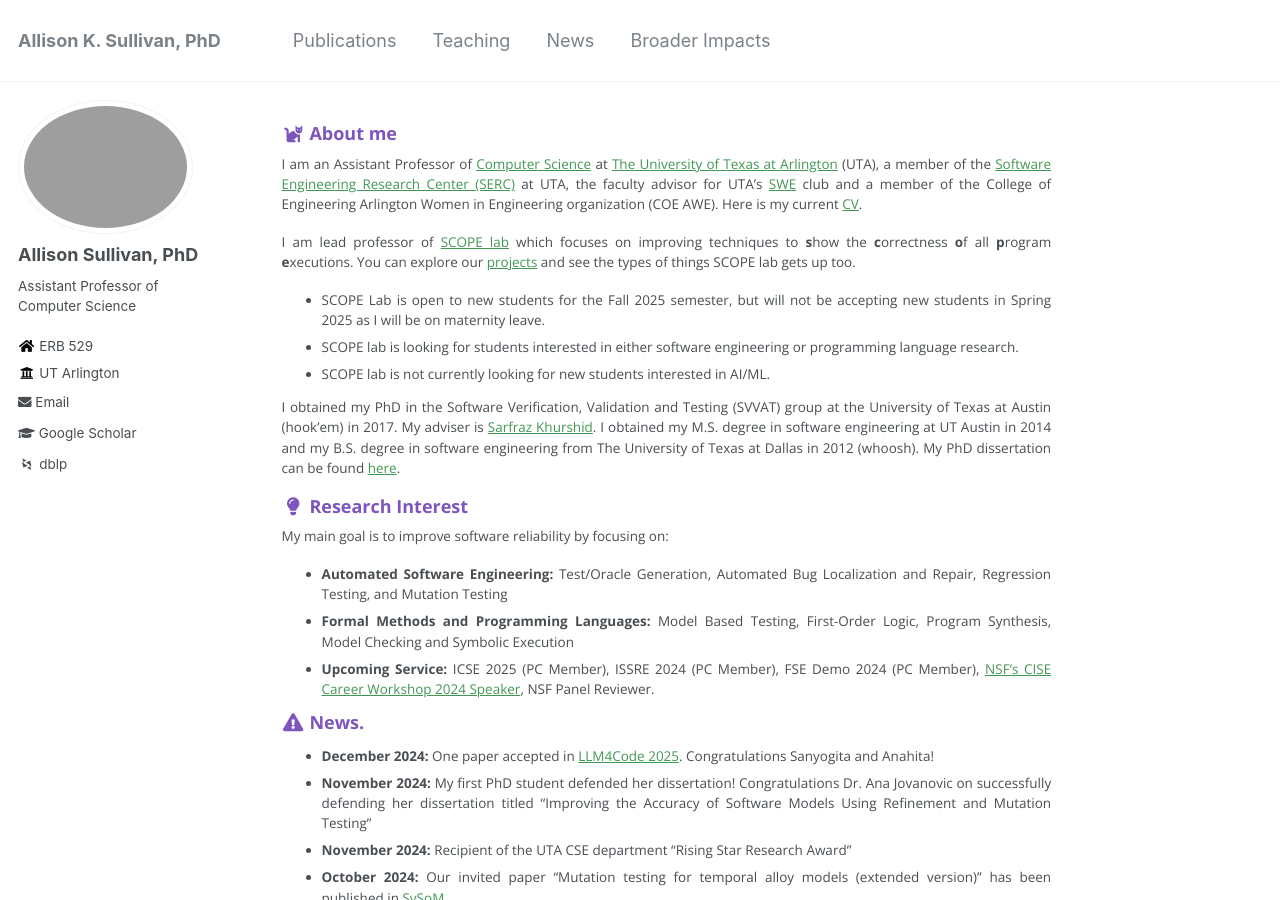
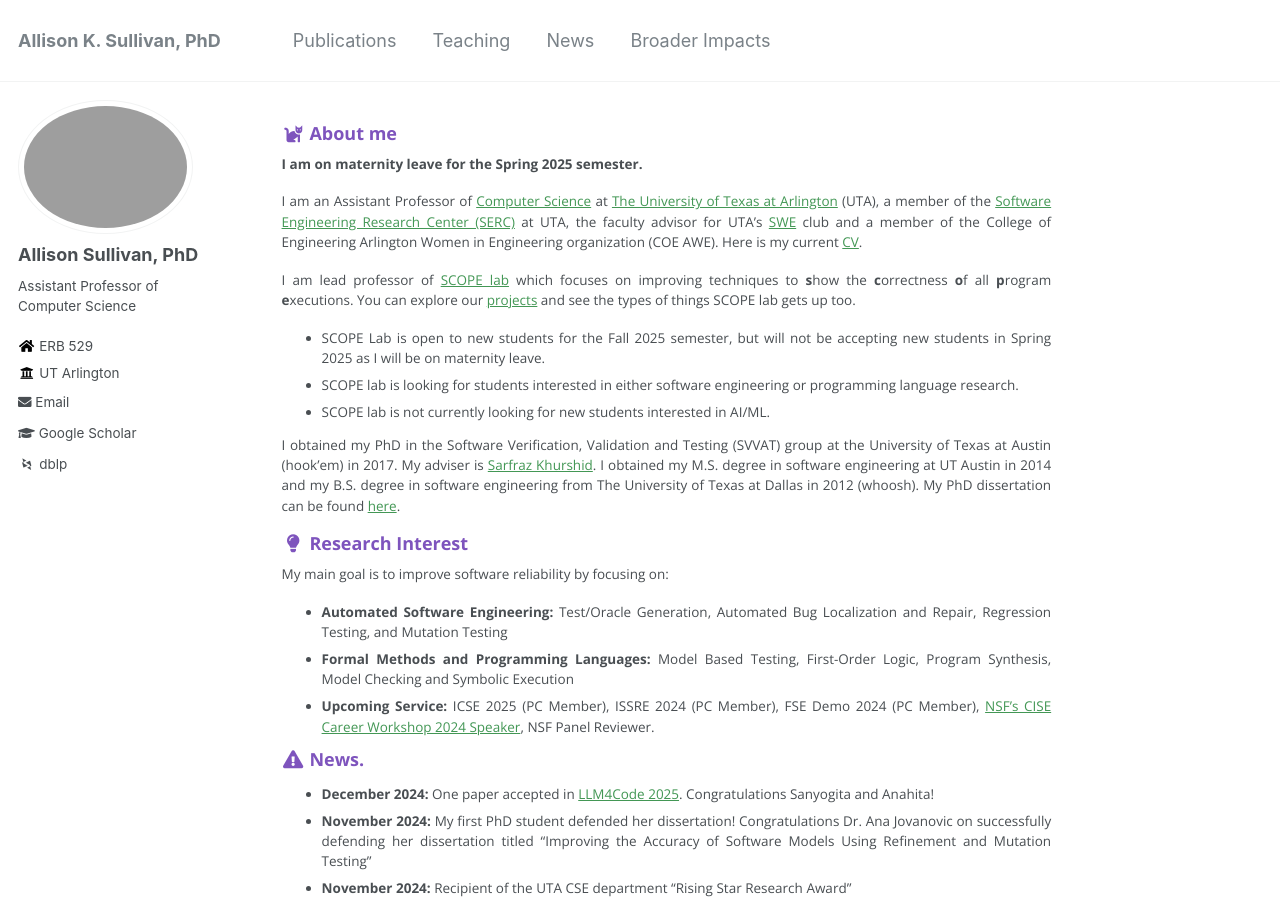
Before and after one commit to Allisonius/allisonius.github.io, a Jekyll site: the page built from _pages/about.md, in a window 1280 px wide and 900 px high. Built offline with Jekyll 4.4.1, drawn with Linux system fonts in a browser that asks for light colours; some web fonts are replaced.

Commit message:
Update about.md

```diff
--- a/_pages/about.md
+++ b/_pages/about.md
@@ -9,6 +9,8 @@ redirect_from:
 ---
 
 ### <i class="fa fa-fw fa-cat" aria-hidden="true"></i> About me
+
+**I am on maternity leave for the Spring 2025 semester.**
 
 I am an Assistant Professor of [Computer Science](https://www.uta.edu/academics/schools-colleges/engineering/academics/departments/cse) at [The University of Texas at Arlington](https://www.uta.edu/) (UTA), a member of the [Software Engineering Research Center (SERC)](https://se-research-center.uta.edu/) at UTA, the faculty advisor for UTA's [SWE](https://swe.org/) club and a member of the College of Engineering Arlington Women in Engineering organization (COE AWE). Here is my current [CV](/files/ASullivan_CV.pdf).
 
```
